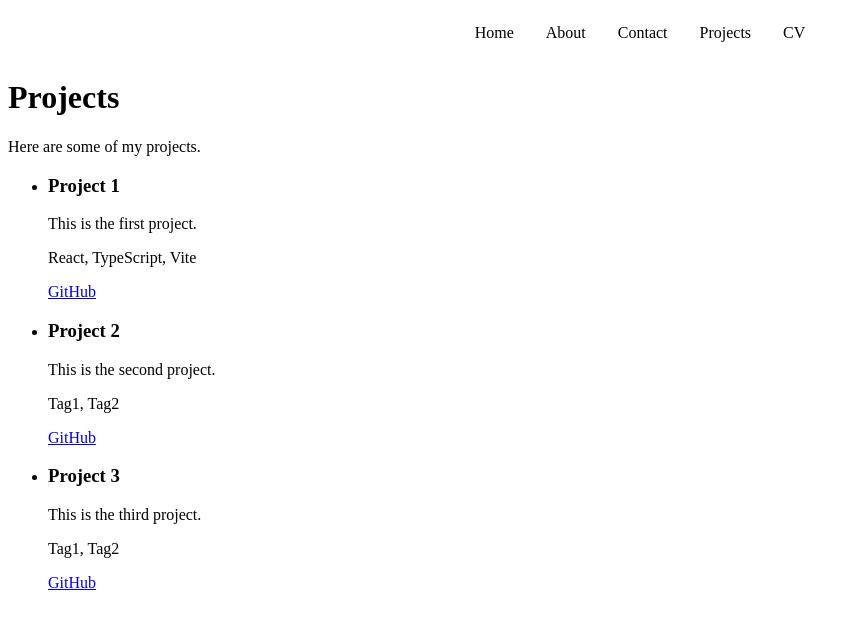
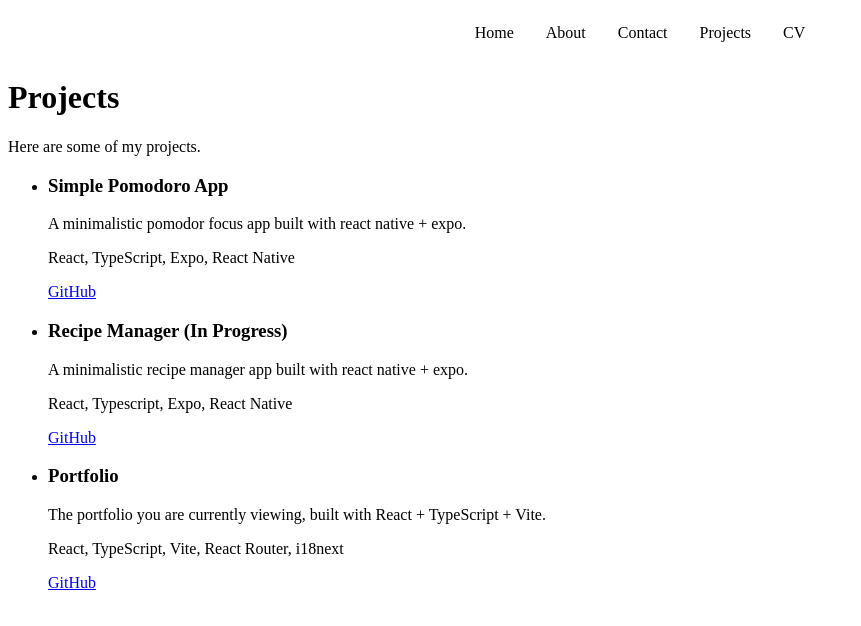
Before and after one commit to antondurov/portfolio-website, a React (Vite) app: page /projects in a window 1280 px wide. Shown: the top 626 px of the page, without its empty margins (0-861 px from the left). Built offline with nearby package versions, Linux system fonts and the light colour scheme.

Commit message:
Added personal info

```diff
--- a/i18n.ts
+++ b/i18n.ts
@@ -5,7 +5,7 @@ const resources = {
     en: {
         translation: {
             "title": "My Portfolio",
-            "welcome": "Welcome to my portfolio!",
+            "welcome": "Anton Durov",
             "about": "About me",
             "contact": "Contact me",
             "projects": "Projects",
--- a/src/data/projects.ts
+++ b/src/data/projects.ts
@@ -9,23 +9,23 @@ export interface Project {
 export const projects: Project[] = [
     {
       "id": "project1",
-      "name": "Project 1",
-      "description": "This is the first project.",
-      "tags": ["React", "TypeScript", "Vite"],
-      "github": "///"
+      "name": "Simple Pomodoro App",
+      "description": "A minimalistic pomodor focus app built with react native + expo.",
+      "tags": ["React", "TypeScript", "Expo", "React Native"],
+      "github": "https://github.com/antondurov/pomodoro-app"
     },
     {
       "id": "project2",
-      "name": "Project 2",
-      "description": "This is the second project.",
-      "tags": ["Tag1", "Tag2"],
-      "github": "///"
+      "name": "Recipe Manager (In Progress)",
+      "description": "A minimalistic recipe manager app built with react native + expo.",
+      "tags": ["React", "Typescript", "Expo", "React Native"],
+      "github": "https://github.com/antondurov/recipe-manager"
     },
     {
-      "id": "project3",
-      "name": "Project 3",
-      "description": "This is the third project.",
-      "tags": ["Tag1", "Tag2"],
-      "github": "///"
+      "id": "Portofolio",
+      "name": "Portfolio",
+      "description": "The portfolio you are currently viewing, built with React + TypeScript + Vite.",
+      "tags": ["React", "TypeScript", "Vite", "React Router", "i18next"],
+      "github": "https://github.com/antondurov/portfolio-website"
     }
   ]
--- a/src/pages/About.tsx
+++ b/src/pages/About.tsx
@@ -6,7 +6,21 @@ function About() {
   return (
     <div>
       <h1>{t('about')}</h1>
-      <p>This is the about page.</p>
+      <p>
+        My name is Anton, I'm 21 years old from israel.<br/>
+        I am a software developer and audio engineer.
+        I have a passion for creating and building things.<br/>
+        I have been producing and writing music for over 7 years,
+        I had some experience in programming before I took the courses
+        CS50 and IBM Full Stack Software Developer.<br/>
+        {
+        /* TODO: Add anchor link for the certificates.
+           Also add more info later on.
+        */
+        }
+        Currently working on a few personal projects
+        and learning new technologies.
+      </p>
     </div>
   );
 }
--- a/src/pages/CV.tsx
+++ b/src/pages/CV.tsx
@@ -6,7 +6,34 @@ function CV() {
   return (
     <div>
       <h1>{t('cv')}</h1>
-      <p>This is the CV page.</p>
+      <h2>Certifications</h2>
+      <p>
+        <a href="https://coursera.org/share/aa1ced7804288295e5fb6b302bdfc007"
+        target="_blank">
+        IBM Full Stack Software Developer
+        </a>
+      </p>
+      <p>
+        <a href="https://certificates.cs50.io/91597d90-e00d-4e0a-bde9-4d3490d27602.pdf?size=letter"
+        target="_blank">
+        CS50x - Harvard
+        </a>
+      </p>
+      <h2>Experience</h2>
+      <h3>
+        Music and Audio
+      </h3>
+      <p>
+        7+ years of music production and audio engineering experience,
+        including mixing, mastering, and sound design. <br/>
+        Made countless of remixes and original tracks, some of which have
+        been released on various record labels.<br/>
+      </p>
+      <h3>Software Development</h3>
+      <p>
+        Various personal projects, including web applications, see projects {/* TODO: Add anchor to projects page */} <br/>
+        Finished a variety of courses, see certificates {/* TODO: Add anchor to certficate sections */} <br/>
+      </p>
     </div>
   );
 }
--- a/src/pages/Contact.tsx
+++ b/src/pages/Contact.tsx
@@ -6,7 +6,9 @@ function Contact() {
   return (
     <div>
       <h1>{t('contact')}</h1>
-      <p>This is the contact page.</p>
+      <p>email: antondurov05@gmail.com</p>
+      <p>linkedIn: linkedin.com/in/anton-durov</p>
+      <p>instagram: @antvndurov</p>
     </div>
   );
 }
--- a/src/pages/Home.tsx
+++ b/src/pages/Home.tsx
@@ -6,7 +6,7 @@ function Home() {
   return (
     <div>
       <h1>{t('welcome')}</h1>
-      <p>This is the main page.</p>
+      <p>Welcome to my portfolio!</p>
     </div>
   );
 }
```
